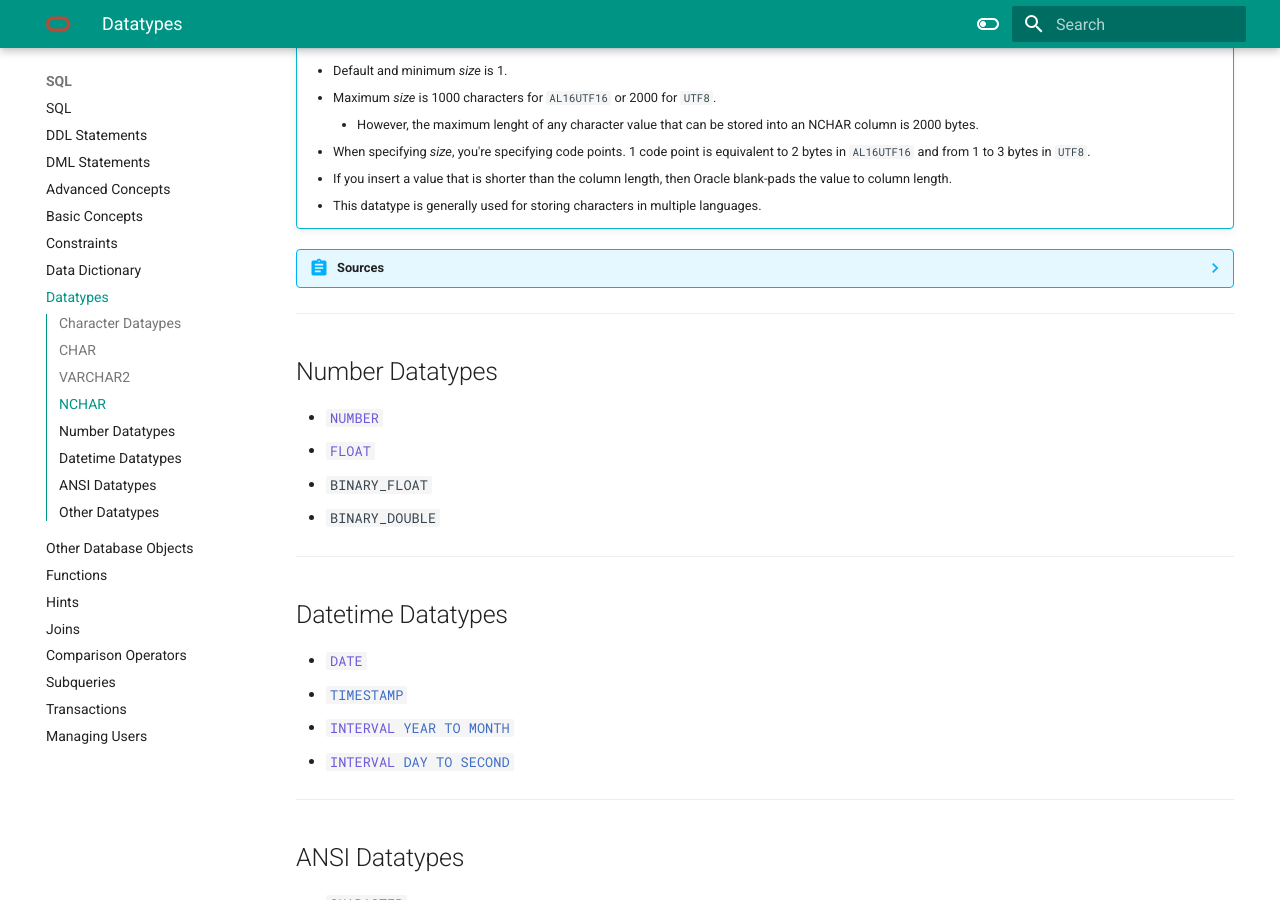
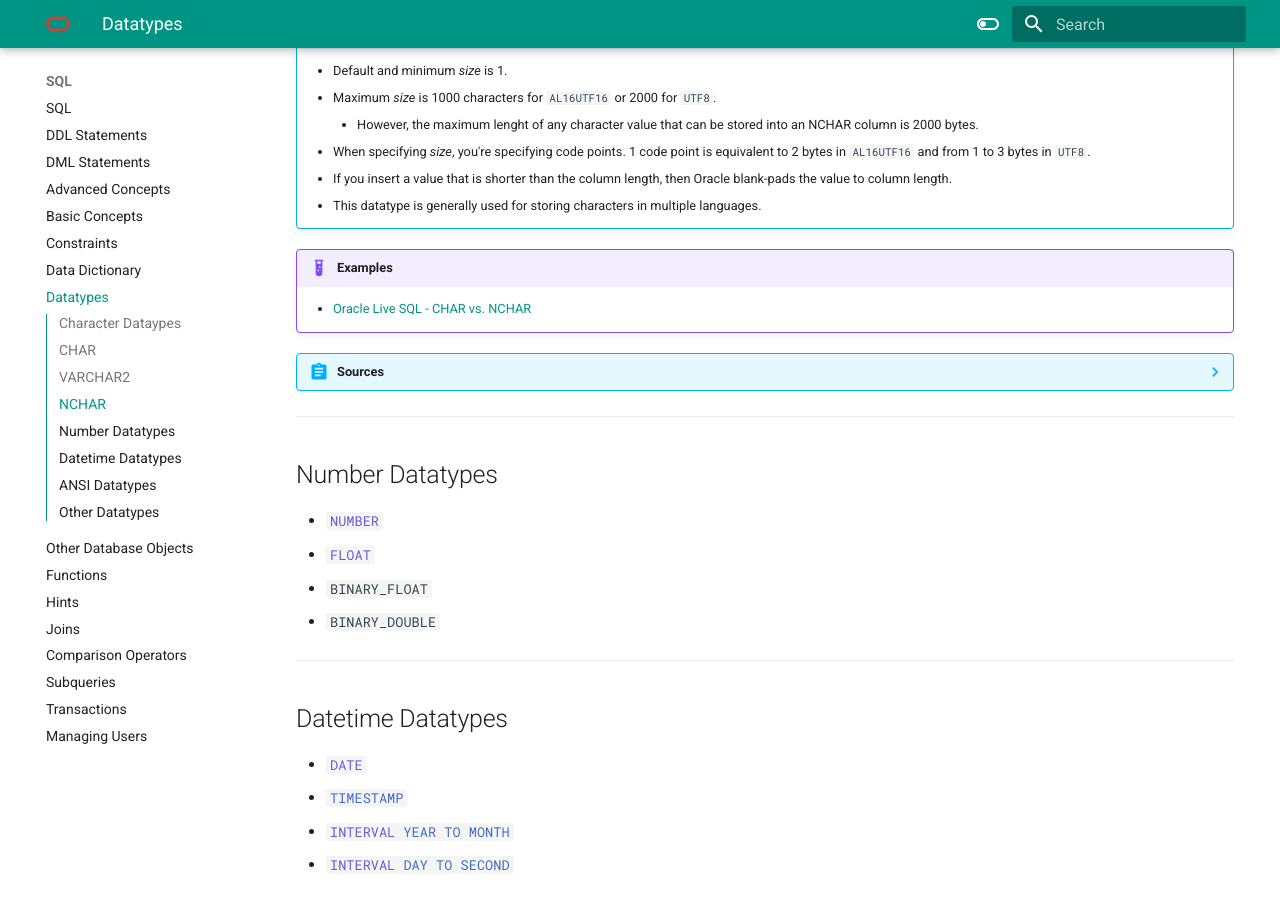
Before and after one commit to nicolovitelli/my-docs, an MkDocs documentation site: the page built from docs/SQL/datatypes.md, in a window 1280 px wide and 900 px high, scrolled down 1878 px. Built offline with MkDocs 1.6.1 and Material for MkDocs 9.7.7, drawn with Linux system fonts in a browser that asks for light colours.

Commit message:
8/25/24 7.52pm

```diff
--- a/docs/SQL/datatypes.md
+++ b/docs/SQL/datatypes.md
@@ -73,6 +73,9 @@ NCHAR[(size)]
     - If you insert a value that is shorter than the column length, then Oracle blank-pads the value to column length.
     - This datatype is generally used for storing characters in multiple languages.
 
+!!! example "Examples"
+    - [Oracle Live SQL - CHAR vs. NCHAR](https://livesql.oracle.com/apex/livesql/s/b7luuw1hmfkjr6rew4aek1wfb)
+
 ??? abstract "Sources"
     - [Oracle Documentation - NCHAR Data Type](https://docs.oracle.com/en/database/oracle/oracle-database/21/sqlrf/Data-Types.html#GUID-FE15E51B-52C6-45D7-9883-4DF47716A17D)
 
```
